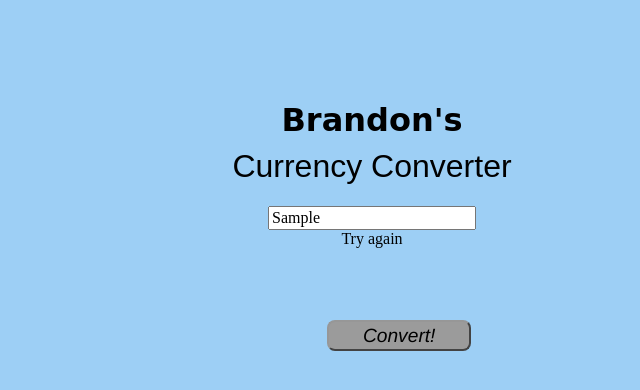
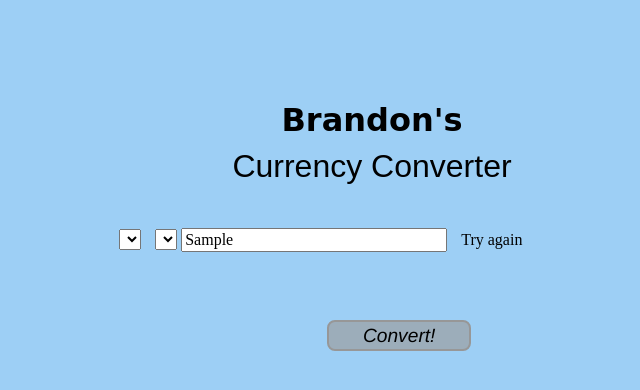
Before and after one commit to bcourtney5965/currencyConverter, a plain HTML site: page index.html in a window 1280 px wide. Both pictures are taken after typing "Sample" into the empty fields and a click on the input "Convert!". Shown: the whole page, without its empty margins (268-908 px from the left). Drawn offline with nearby package versions, Linux system fonts and the light colour scheme; no server answers.

Commit message:
refacted code

```diff
--- a/css/style.css
+++ b/css/style.css
@@ -1,6 +1,7 @@
 body {
 	background-color: #9DCFF5;
 }
+
 h1 {
 	text-align: center;
 }
@@ -9,18 +10,34 @@ h1 {
 	font-family: Brush Script MT,cursive;
 	margin-top: 8%;
 }
+
 #title {
 	font-family: sans-serif;
 	font-weight: 400;
 	margin-top: -1%;
 }
 
-#startingCurrency {
-	text-align: center;
+label,
+#startingCurrencyText {
+	margin-top: 22px;
 }
 
-#targetCurrency {
-	text-align: center;
+#targetCur,
+label {
+	margin-left: 10px;
+}
+
+form {
+	width: 40%;
+	margin: 0 auto;
+}
+
+form input {
+	width: 258px;
+}
+
+select {
+	cursor: pointer;
 }
 
 form > input[type="submit"] {
@@ -29,31 +46,13 @@ form > input[type="submit"] {
 	position:absolute;
     top: 40%;
     left: 46.5%;
-	background-color: #9B9B9B;
-	background-color: .65;
+    background-color: rgba(155,155,155,0.65);
 	font-family: Helvetica, sans-serif;
 	font-style: oblique;
 	font-size: 120%;
 	font-weight: 500;
+	border: solid;
 	border-radius: 8px;
-	border-color: rgb(151, 151, 151, 100);  /*#979797;*/
+	border-color: #979797;
 	border-width: 2px;
 }
-
-/*button color : */
-
-
-
-/*
-#myName {
-	display: inline-block;
-	text-align: right top;
-}
-input[type="radio"]
-input[type="checkbox"] {
-	width: auto;
-}
-.assortedWords {
-	text-align: center;
-}
-*/
--- a/index.html
+++ b/index.html
@@ -1,9 +1,6 @@
 <!DOCTYPE html>
 <html lang="en">
 	<head>
-	    <!--Tools > Sublime Server >for Sublime Server  http://localhost:8080/       -->
-		<script src="http://livejs.com/live.js"></script>
-
 		<!-- Meta Tags -->
 		<meta charset="UTF-8">
 		<title>Brandon's Currency Converter</title>
@@ -21,15 +18,14 @@
 			<h1 id="title">Currency Converter</h1>
 
 			<form>
+				<select id="startCur" class="dropDownMenu"></select>
+				<select id="targetCur" class="dropDownMenu"></select>
+
 				<!-- Starting Currency -->
-				<div id="startingCurrency">
-					<input id="startingCurrencyText" class="textInput" type="text" />
-				</div>
+				<input id="startingCurrencyText" class="textInput" type="text" placeholder="Starting Currency Amount" />
 
 				<!-- Target Currency -->
-      			<div id="targetCurrency">
-					<label id="testingLabel"></label>
-				</div>
+				<label id="testingLabel"></label>
 
 				<!-- Submit Button -->
 				<input type="submit" value="Convert!" />
--- a/js/script.js
+++ b/js/script.js
@@ -12,15 +12,8 @@ $(document).ready(function() {
         startItems.unshift("<option value='startingCurrency'>Starting Currency</option>");
         targetItems.unshift("<option value='targetCurrency'>Target Currency</option>");
 
-        $( "<select/>", {
-            "class": "dropDownMenu",
-            html: startItems.join( "" )
-        }).prependTo( "#startingCurrency" );
-
-        $( "<select/>", {
-            "class": "dropDownMenu",
-              html: targetItems.join( "" )
-        }).prependTo( "#targetCurrency" );
+        $("#startCur").html(startItems.join( "" ));
+        $("#targetCur").html(targetItems.join( "" ));
 
     });
 
@@ -30,8 +23,8 @@ $(document).ready(function() {
 
     $("form").on("submit",function(event){
         event.preventDefault();
-        var startingCurrency = $("#startingCurrency select.dropDownMenu").val();
-        var targetCurrency = $("#targetCurrency select.dropDownMenu").val();
+        var startingCurrency = $("#startCur").val();
+        var targetCurrency = $("#targetCur").val();
         var startingToDollarRate;
         var targetToDollarRate;
         var startingCurrencyText = $("#startingCurrencyText ").val();
@@ -39,8 +32,8 @@ $(document).ready(function() {
 
         // Verifies we have all needed info
     	if ( (!!$.isNumeric(startingCurrencyText)) &&
-            ($( "#startingCurrency > .dropDownMenu" ).val() !== 'startingCurrency') &&
-            ($( "#targetCurrency > .dropDownMenu" ).val() !== 'targetCurrency') ) {
+            ($( "#startCur" ).val() !== 'startingCurrency') &&
+            ($( "#targetCur" ).val() !== 'targetCurrency') ) {
 
       		// Currency to dollar rates
             targetToDollarRate = rates[targetCurrency];
```
